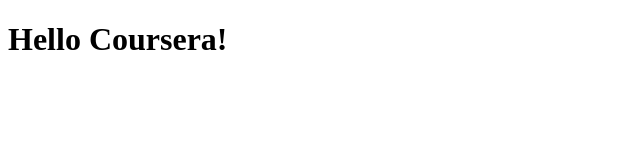
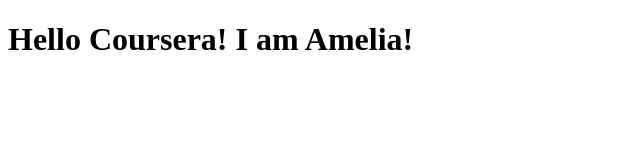
Before and after one commit to AmeliaD666/coursera-test1, a plain HTML site: page site/index.html in a window 1280 px wide. Shown: the whole page, without its empty margins (0-640 px from the left). Drawn offline with Linux system fonts and the light colour scheme.

Commit message:
Small addition

```diff
--- a/site/index.html
+++ b/site/index.html
@@ -5,6 +5,6 @@
 	<title>Hello Coursera!</title>
 </head>
 <body>
-<h1>Hello Coursera!</h1>
+<h1>Hello Coursera! I am Amelia! </h1>
 </body>
 </html>
```
